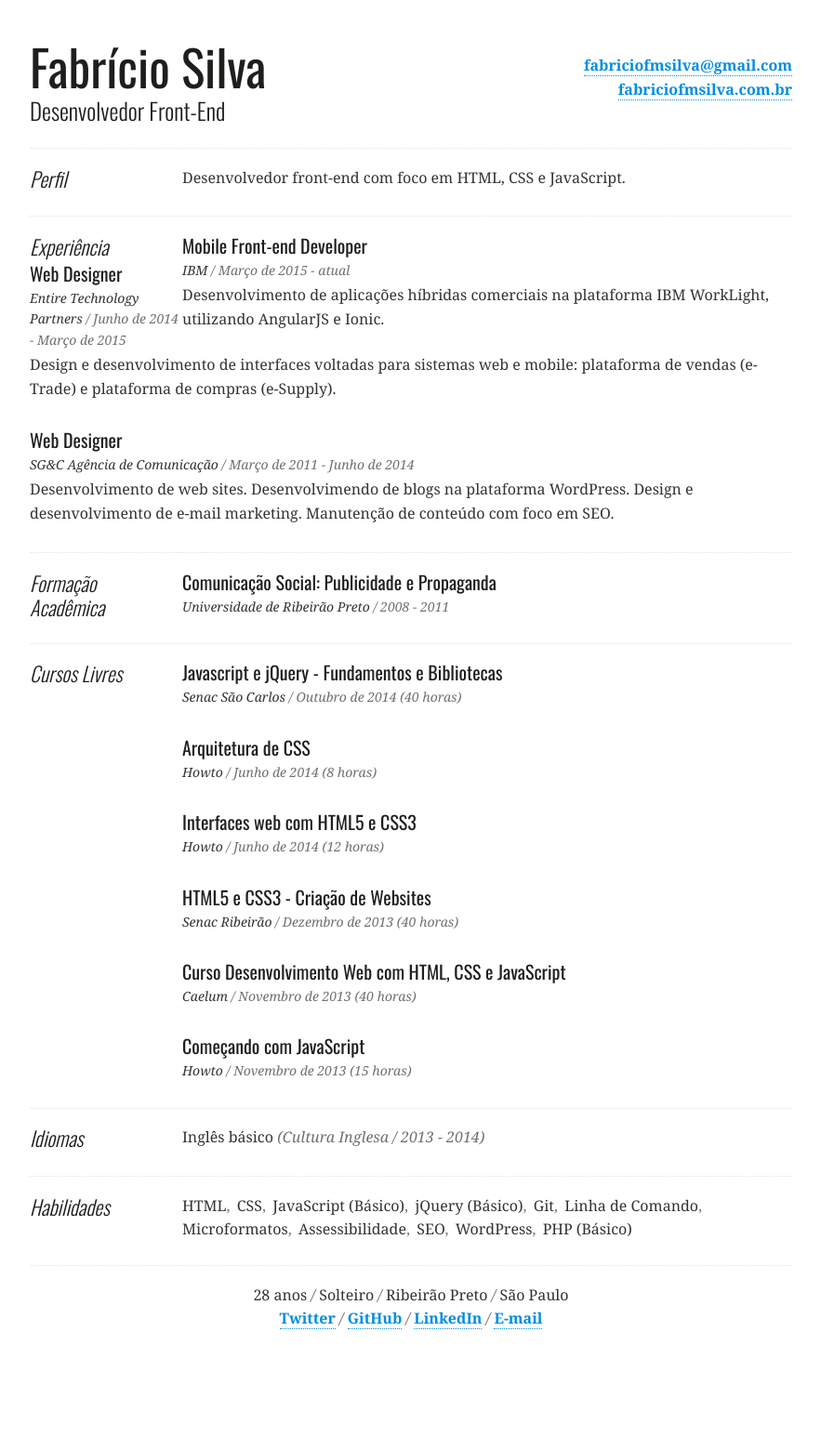
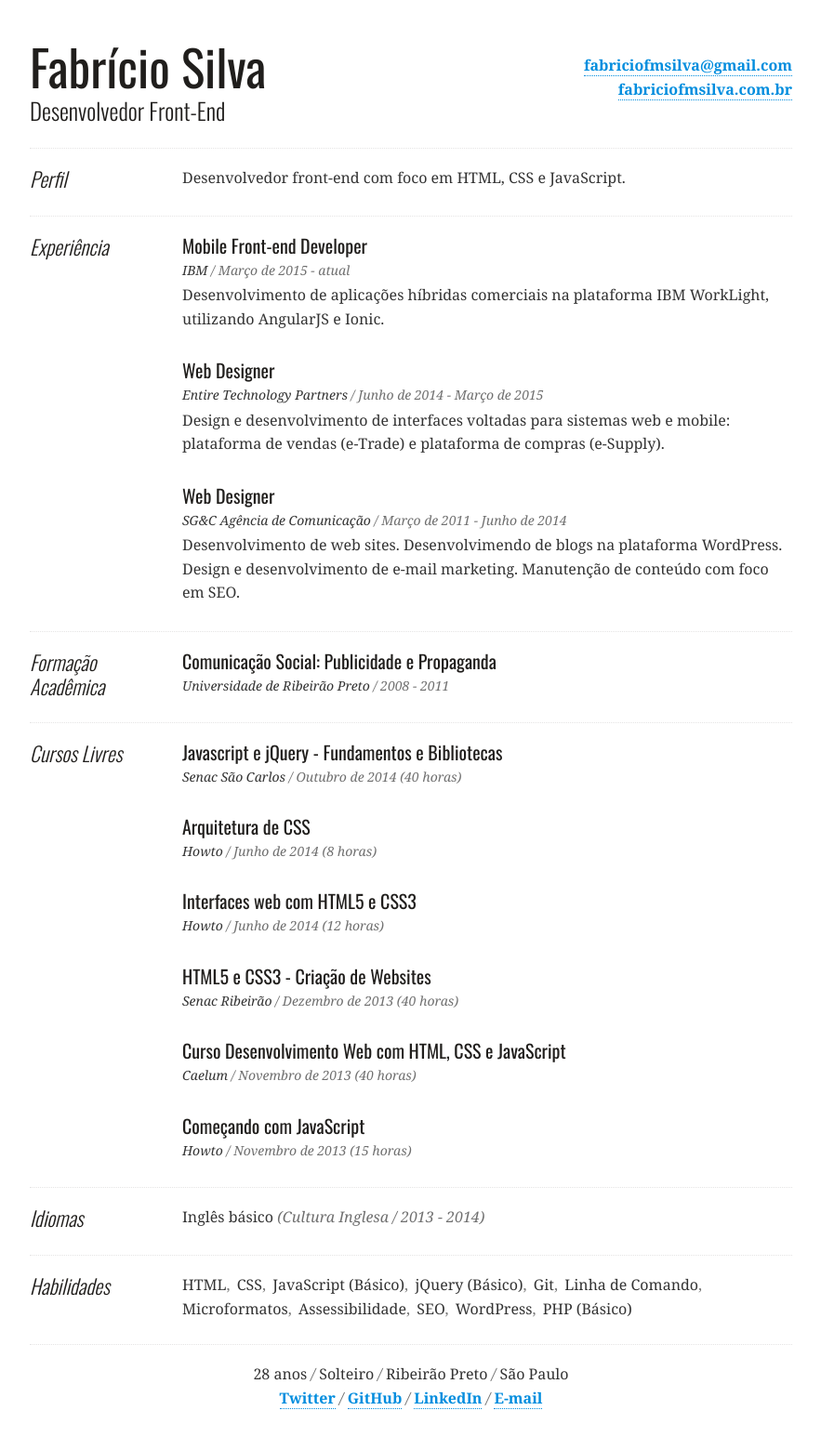
Before and after one commit to fabriciofmsilva/fabriciofmsilva.github.io, a Jekyll site: the page resume/index.html, which Jekyll copies as it is, in a window 1280 px wide. Shown: the whole page at 93% size, without its empty margins (198-1081 px from the left). Built offline with Jekyll 4.4.1, drawn with Linux system fonts in a browser that asks for light colours; before the commit the page ends 1475 px from its top, so only the background shows below that.

Commit message:
Update index.html

```diff
--- a/resume/index.html
+++ b/resume/index.html
@@ -236,9 +236,8 @@ width: 100%;
     <div class="content">
       <div class="item" itemprop="worksFor" itemscope itemtype="http://schema.org/Organization">
         <h3>Mobile Front-end Developer</h3>
-          <p class="local"><em itemprop="name">IBM</em> <i>/ <time datetime="2015-03-02">Março de 2015</time> - atual</i></p>
-          <p itemprop="description">Desenvolvimento de aplicações híbridas comerciais na plataforma IBM WorkLight, utilizando AngularJS e Ionic.</p>
-        </div>
+        <p class="local"><em itemprop="name">IBM</em> <i>/ <time datetime="2015-03-02">Março de 2015</time> - atual</i></p>
+        <p itemprop="description">Desenvolvimento de aplicações híbridas comerciais na plataforma IBM WorkLight, utilizando AngularJS e Ionic.</p>
       </div>
 
       <div class="item" itemprop="worksFor" itemscope itemtype="http://schema.org/Organization">
@@ -258,6 +257,7 @@ width: 100%;
         <p class="local"><em itemprop="name">SG&amp;C Agência de Comunicação</em> <i>/ <time datetime="2011-03-01">Março de 2011</time> - Junho de 2014</i></p>
         <p itemprop="description">Desenvolvimento de web sites. Desenvolvimendo de blogs na plataforma WordPress. Design e desenvolvimento de e-mail marketing. Manutenção de conteúdo com foco em SEO. </p>
       </div>
+    </div>
   </section>
 
   <hr>
```
